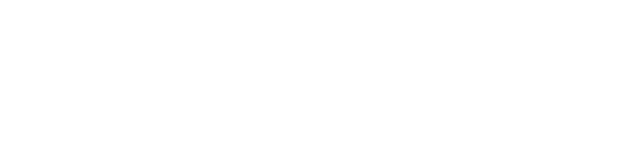
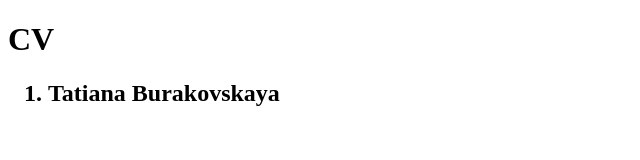
Before and after one commit to tatibur/rsschool-cv, a plain HTML site: page index.html in a window 1280 px wide. Shown: the whole page, without its empty margins (0-640 px from the left). Drawn offline with Linux system fonts and the light colour scheme.

Commit message:
add folder assets and change index

```diff
--- a/index.html
+++ b/index.html
@@ -4,8 +4,14 @@
     <meta charset="UTF-8">
     <meta http-equiv="X-UA-Compatible" content="IE=edge">
     <meta name="viewport" content="width=device-width, initial-scale=1.0">
-    <title>Document</title>
+    <title>cv</title>
+    <link rel="stylesheet" href="style.css">
+    <link rel="icon" href="assets/favicon.ico">
 </head>
 <body>
+    <h1> CV </h1>
+    <ol>
+         <h2><li> Tatiana Burakovskaya</li></h2>
+    </ol>
 </body>
 </html>
```
Also changed, not shown: assets/Img.jpg (renamed from Img.jpg), assets/fonts/Lora/Lora-Italic-VariableFont_wght.ttf (added), assets/fonts/Lora/Lora-VariableFont_wght.ttf (added), assets/fonts/Lora/OFL.txt (added), assets/fonts/Lora/README.txt (added), assets/fonts/Lora/static/Lora-Bold.ttf (added), assets/fonts/Lora/static/Lora-BoldItalic.ttf (added), assets/fonts/Lora/static/Lora-Italic.ttf (added), assets/fonts/Lora/static/Lora-Medium.ttf (added), assets/fonts/Lora/static/Lora-MediumItalic.ttf (added), assets/fonts/Lora/static/Lora-Regular.ttf (added), assets/fonts/Lora/static/Lora-SemiBold.ttf (added), assets/fonts/Lora/static/Lora-SemiBoldItalic.ttf (added).
